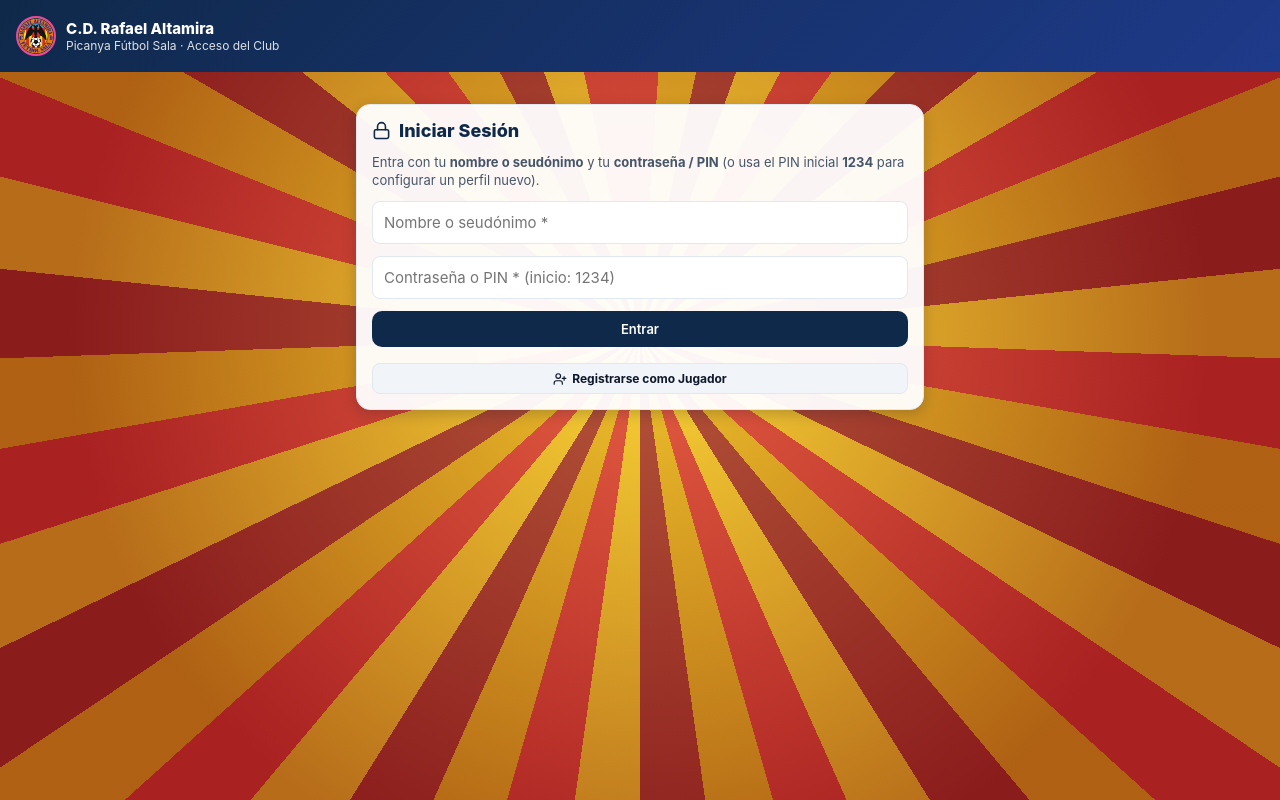
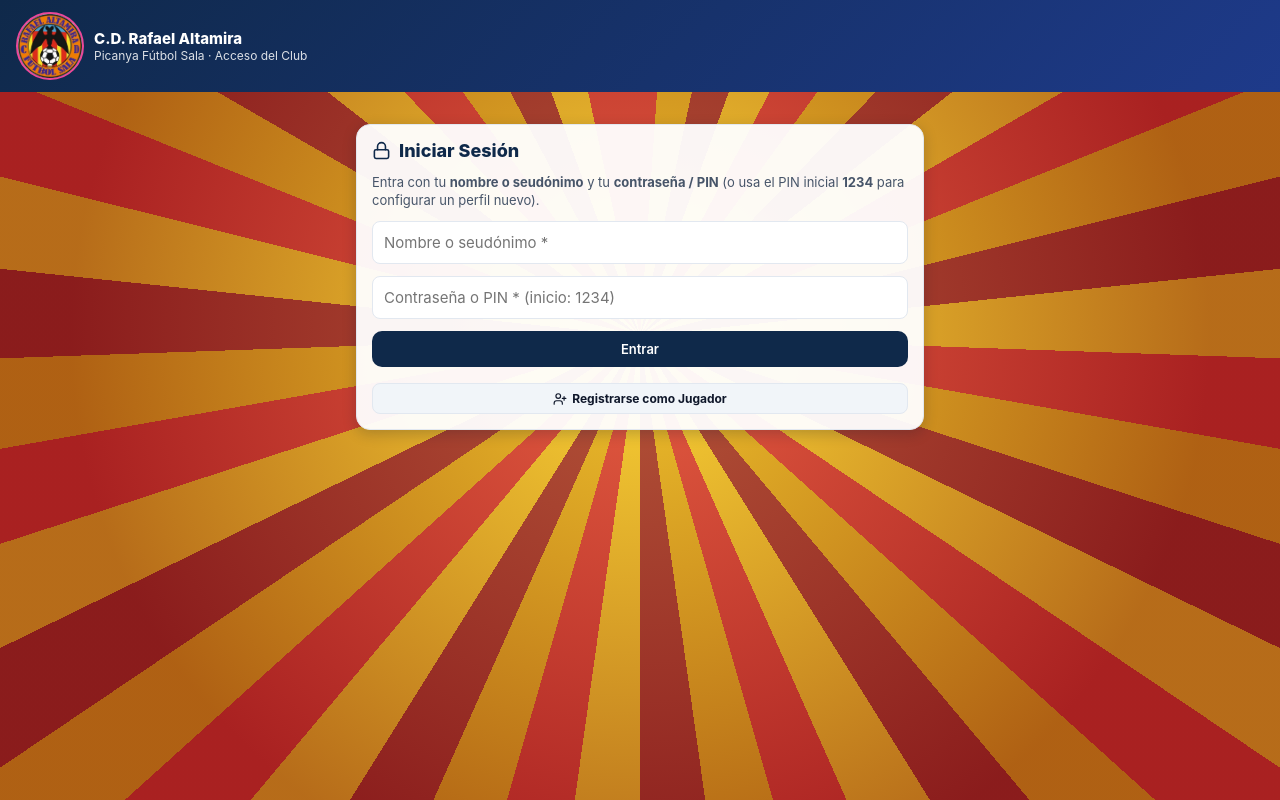
Before and after one commit to cd-rafael-altamira-picanya-fs/App-Altamira, a React (Vite) app: page / in a window 1280 px wide. Built offline with nearby package versions, Linux system fonts and the light colour scheme.

Commit message:
Update index.css

```diff
--- a/src/index.css
+++ b/src/index.css
@@ -94,14 +94,22 @@ body {
 .header {
   background: linear-gradient(135deg, var(--primary) 0%, #1e3a8a 100%);
   color: white;
-  padding: 16px;
+  padding: 12px 16px;
   position: sticky;
   top: 0;
   z-index: 20;
   display: flex;
-  justify-content: space-between;
   align-items: center;
-  gap: 8px;
+  gap: 12px;
+}
+
+.header-content {
+  display: flex;
+  flex-direction: column;
+  justify-content: center;
+  gap: 5px;
+  min-width: 0;
+  flex: 1;
 }
 
 .header-title {
@@ -115,12 +123,21 @@ body {
   display: flex;
   align-items: center;
   gap: 6px;
-  flex-shrink: 0;
+  flex-wrap: wrap;
+}
+
+.header-usuario {
+  font-size: 12px;
+  opacity: 0.9;
+  line-height: 1.2;
+  white-space: nowrap;
+  overflow: hidden;
+  text-overflow: ellipsis;
 }
 
 .badge-escudo {
-  width: 40px;
-  height: 40px;
+  width: 68px;
+  height: 68px;
   border-radius: 50%;
   background: var(--accent);
   color: var(--primary);
@@ -128,14 +145,14 @@ body {
   display: flex;
   align-items: center;
   justify-content: center;
-  font-size: 13px;
+  font-size: 15px;
   border: 2px solid var(--fucsia);
   flex-shrink: 0;
 }
 
 .escudo-img {
-  width: 40px;
-  height: 40px;
+  width: 68px;
+  height: 68px;
   border-radius: 50%;
   object-fit: cover;
   border: 2px solid var(--fucsia);
@@ -145,6 +162,10 @@ body {
 .header h1 {
   font-size: 15px;
   font-weight: 800;
+  line-height: 1.2;
+  white-space: nowrap;
+  overflow: hidden;
+  text-overflow: ellipsis;
 }
 
 .header p {
```
